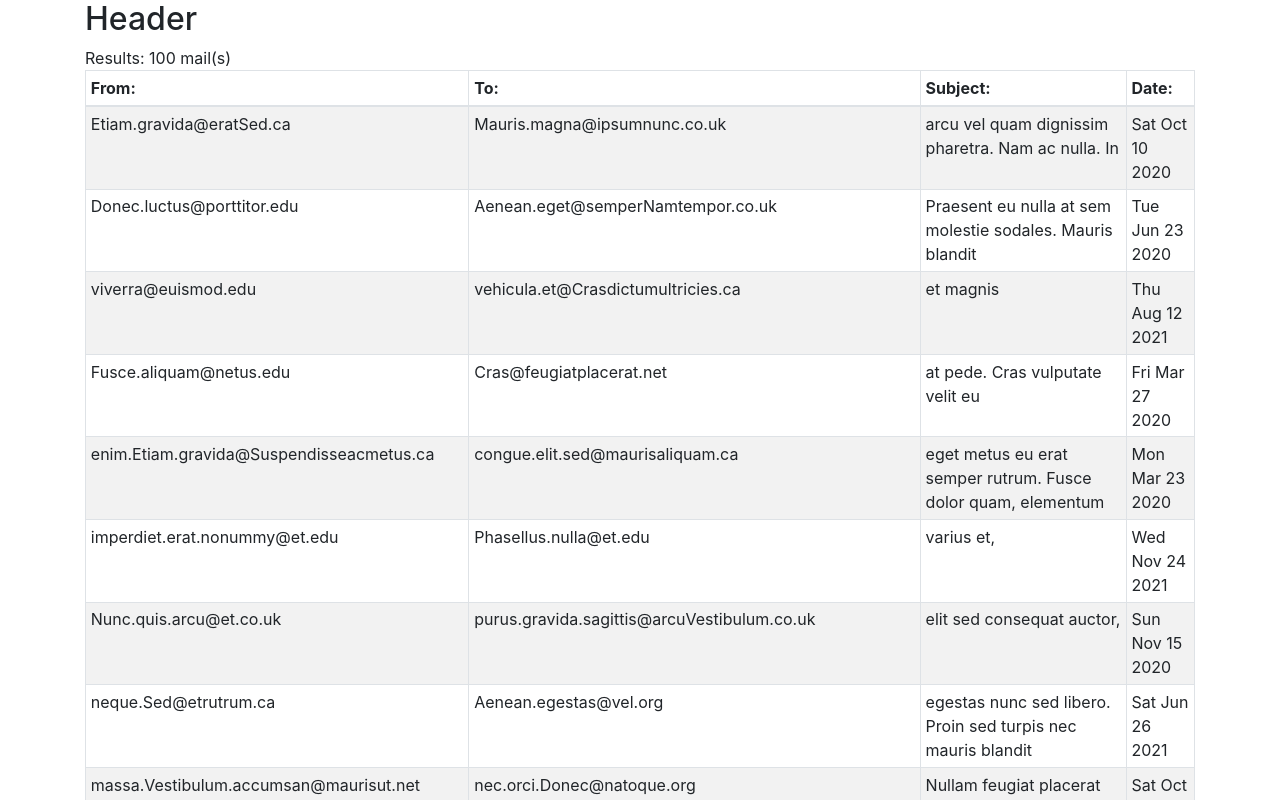
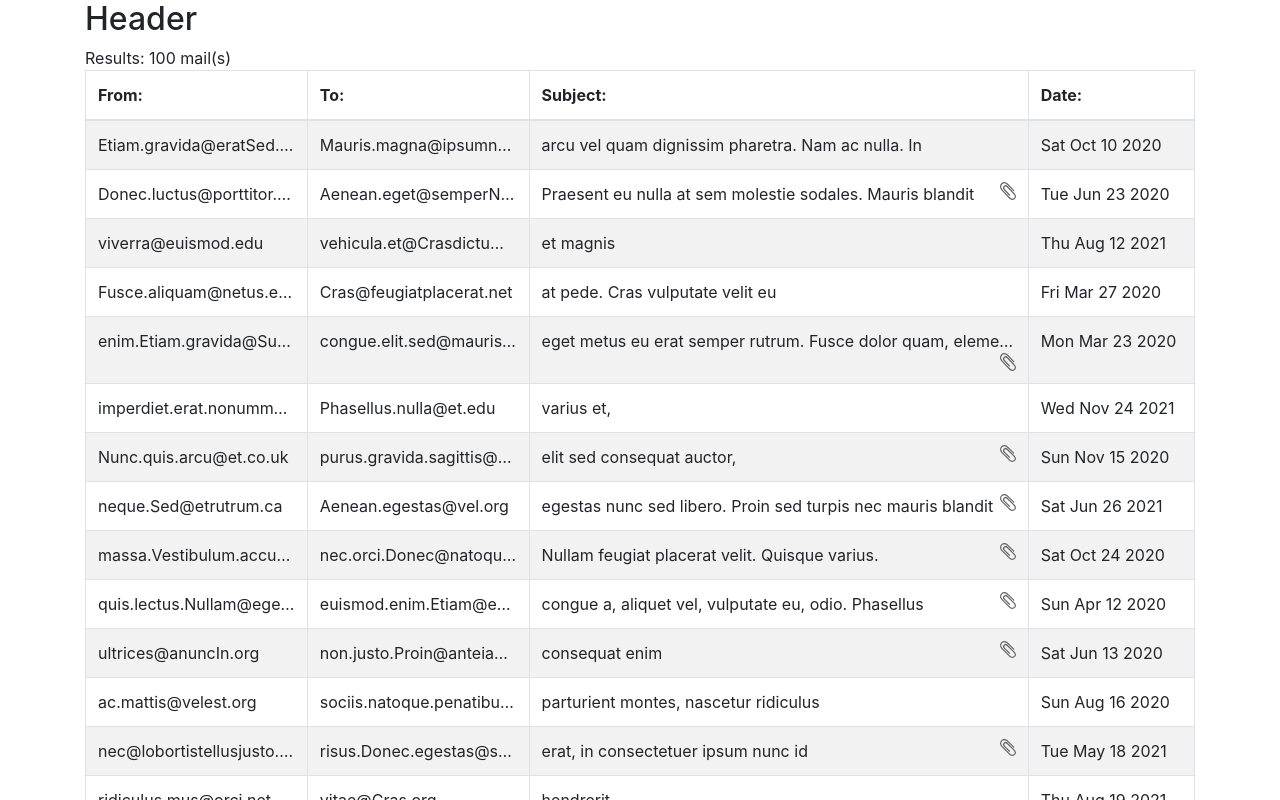
Before and after one commit to aubreynicoll/email-frontend-coding-challenge, a React (Create React App) app: page / in a window 1280 px wide. Shown: the top 800 px of the page. Built offline with nearby package versions, Linux system fonts and the light colour scheme.

Commit message:
format table re-enable links

```diff
--- a/src/App.js
+++ b/src/App.js
@@ -20,8 +20,8 @@ const App = () => {
     : null
 
   return (
-    <Container>
-      <Header />
+    <Container className="App-root">
+      <Header nResults={emailList.length} />
       <main>
         <Switch>
           <Route path="/email/:id">
--- a/src/components/EmailDetailView.js
+++ b/src/components/EmailDetailView.js
@@ -2,7 +2,7 @@ import React from 'react'
 import PropTypes from 'prop-types'
 
 const EmailDetailView = ({ email }) => (
-  <div>
+  <div className="EmailDetailView-root">
     <h2>{email.subject}</h2>
     <div>
       {email.date.toString()}
--- a/src/components/EmailListView.js
+++ b/src/components/EmailListView.js
@@ -1,32 +1,32 @@
 import React from 'react'
-// import { Link } from 'react-router-dom'
+import { useHistory } from 'react-router-dom'
 import Table from 'react-bootstrap/Table'
 import PropTypes from 'prop-types'
+import attachmentIcon from '../assets/icons/icon_clip.svg'
 
-const EmailListView = ({ emailList }) => (
-  <div>
-    <div>
-      Results:
-      {' '}
-      {emailList.length}
-      {' '}
-      mail(s)
-    </div>
-    <Table striped bordered hover responsive size="sm">
+const EmailListView = ({ emailList }) => {
+  const history = useHistory()
+
+  return (
+    <div className="EmailListView-root">
+      <Table className="EmailListView-table" striped bordered hover>
         <thead>
           <tr>
-          <th>From:</th>
-          <th>To:</th>
-          <th>Subject:</th>
-          <th>Date:</th>
+            <th className="from-col">From:</th>
+            <th className="to-col">To:</th>
+            <th className="subject-col">Subject:</th>
+            <th className="date-col">Date:</th>
           </tr>
         </thead>
         <tbody>
           {emailList.map((email) => (
-          <tr key={email.id}>
+            <tr key={email.id} onClick={() => history.push(`/email/${email.id}`)}>
               <td>{email.from}</td>
               <td>{email.to}</td>
-            <td>{email.subject}</td>
+              <td>
+                <span>{email.subject}</span>
+                <span>{email.hasAttachment && <img src={attachmentIcon} alt="" width="16" />}</span>
+              </td>
               <td>{email.date.toDateString()}</td>
             </tr>
           ))}
@@ -34,6 +34,7 @@ const EmailListView = ({ emailList }) => (
       </Table>
     </div>
   )
+}
 
 EmailListView.propTypes = {
   emailList: PropTypes.arrayOf(
--- a/src/components/Footer.js
+++ b/src/components/Footer.js
@@ -1,7 +1,7 @@
 import React from 'react'
 
 const Footer = () => (
-  <footer>
+  <footer className="Footer-root">
     <h2>Footer</h2>
   </footer>
 )
--- a/src/components/Header.js
+++ b/src/components/Header.js
@@ -1,9 +1,21 @@
 import React from 'react'
+import PropTypes from 'prop-types'
 
-const Header = () => (
-  <header>
+const Header = ({ nResults }) => (
+  <header className="Header-root">
     <h2>Header</h2>
+    <div>
+      Results:
+      {' '}
+      {nResults}
+      {' '}
+      mail(s)
+    </div>
   </header>
 )
 
+Header.propTypes = {
+  nResults: PropTypes.number.isRequired,
+}
+
 export default Header
--- a/src/index.js
+++ b/src/index.js
@@ -1,6 +1,5 @@
 import React from 'react'
 import ReactDOM from 'react-dom'
-import 'bootstrap/dist/css/bootstrap.min.css'
 import './index.scss'
 import { BrowserRouter as Router } from 'react-router-dom'
 import App from './App'
--- a/src/index.scss
+++ b/src/index.scss
@@ -0,0 +1,34 @@
+@import "~bootstrap/scss/bootstrap";
+
+.EmailListView-root {
+  .EmailListView-table {
+    table-layout: fixed;
+    cursor: pointer;
+
+    .from-col {
+      width: 20% !important;
+    }
+
+    .to-col {
+      width: 20% !important;
+    }
+
+    .subject-col {
+      width: 45% !important;
+    }
+
+    .date-col {
+      width: 15% !important;
+    }
+
+    td {
+      white-space: nowrap;
+      overflow: hidden;
+      text-overflow: ellipsis;
+
+      img {
+        float: right;
+      }
+    }
+  }
+}
```
Lines whose indentation alone changed are shown as unchanged.
